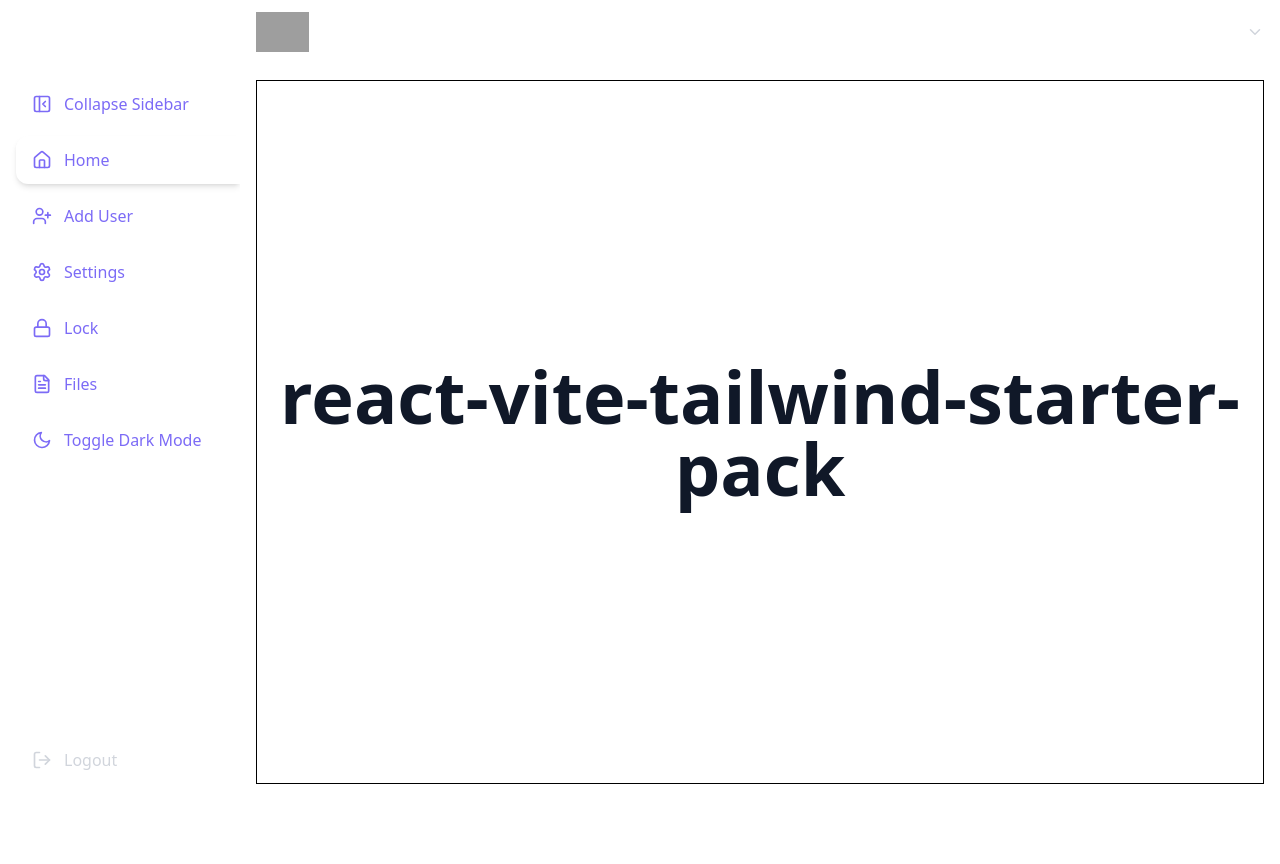
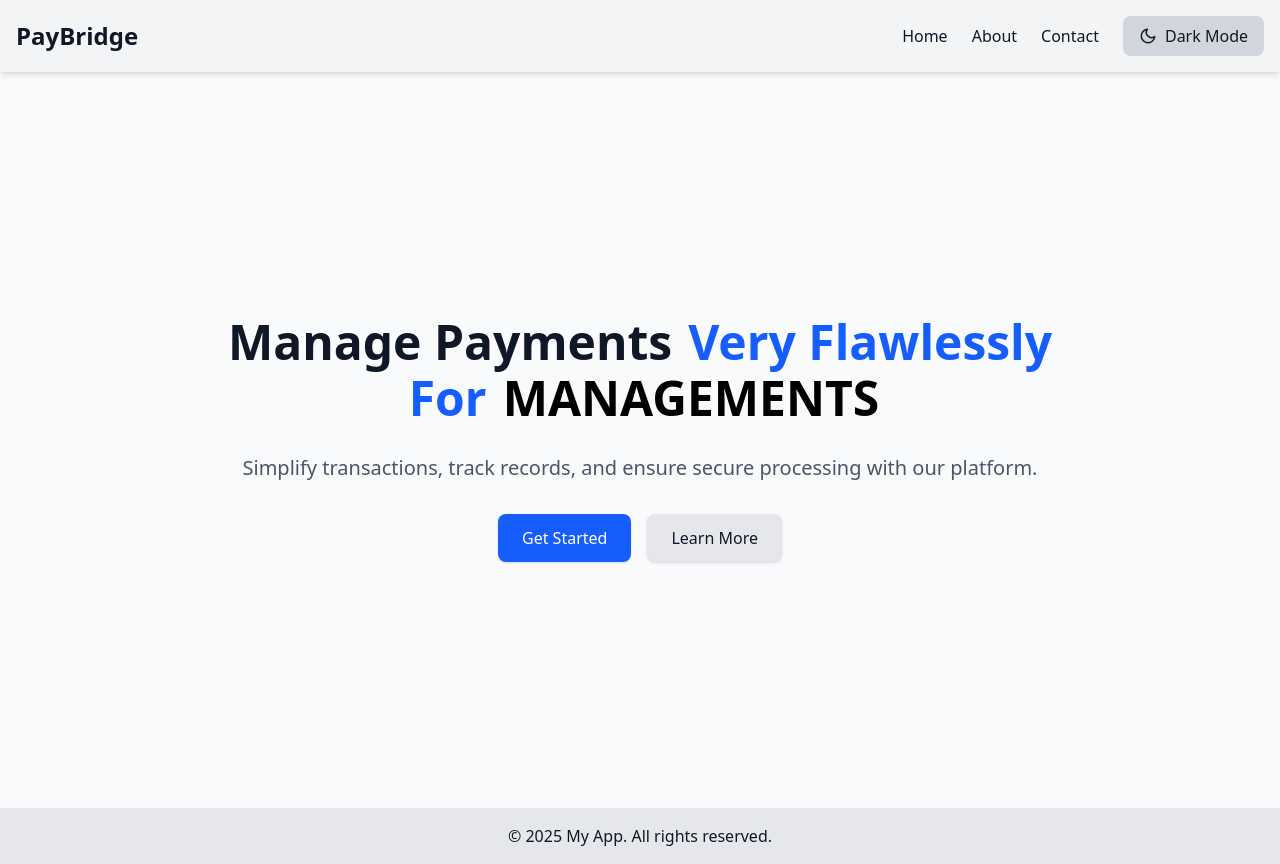
Before and after one commit to Rahul122703/PayBridge, a React (Vite) app in the folder frontend/: page / in a window 1280 px wide. Before the commit the page ends 800 px from the top, so only its background shows below. Built offline with nearby package versions, Linux system fonts and the light colour scheme; grey boxes are pictures that could not be loaded.

Commit message:
added login and register page with conditoinal rendering

```diff
--- a/frontend/src/App.jsx
+++ b/frontend/src/App.jsx
@@ -1,8 +1,13 @@
-import { BrowserRouter as Router, Routes, Route } from "react-router-dom";
+import {
+  BrowserRouter as Router,
+  Routes,
+  Route,
+  useLocation,
+} from "react-router-dom";
 import { useSelector } from "react-redux";
 import { useEffect } from "react";
 
-import { HomePage, AboutPage, LoginSignUpPage } from "./pages";
+import { HomePage, AboutPage, LoginSignUpPage, FirstPage } from "./pages";
 import {
   Sidebar,
   TopBar,
@@ -10,8 +15,36 @@ import {
   NavbarComponent,
 } from "./components";
 
-function App() {
+// Layout with Sidebar + TopBar
+function Layout({ children }) {
+  return (
+    <div className="flex min-h-screen bg-white dark:bg-gray-900 dark:text-white transition">
+      <Sidebar />
+      <div className="flex flex-col flex-1">
+        <TopBar />
+        <main className="flex-1 overflow-y-auto md:h-[50vh] rounded-2xl p-4 bg-white dark:bg-gray-800">
+          {children}
+        </main>
+      </div>
+    </div>
+  );
+}
+
+// Layout with Navbar + Footer (for "/")
+function LandingLayout({ children }) {
+  return (
+    <div className="flex flex-col min-h-screen">
+      <NavbarComponent />
+      <main className="flex-1">{children}</main>
+      <FooterComponent />
+    </div>
+  );
+}
+
+function AppContent() {
+  const location = useLocation();
   const darkMode = useSelector((state) => state.ui.darkMode);
+  const themeColor = useSelector((state) => state.ui.themeColor);
 
   // Dark mode toggle
   useEffect(() => {
@@ -22,26 +55,42 @@ function App() {
     }
   }, [darkMode]);
 
-  const themeColor = useSelector((state) => state.ui.themeColor);
+  // "/" route → Landing layout
+  if (location.pathname === "/") {
+    return (
+      <LandingLayout>
+        <FirstPage />
+      </LandingLayout>
+    );
+  } else if (location.pathname === "/auth") {
+    return (
+      <LandingLayout>
+        <LoginSignUpPage />
+      </LandingLayout>
+    );
+  } else if (location.pathname === "/about") {
+    return (
+      <LandingLayout>
+        <AboutPage />
+      </LandingLayout>
+    );
+  }
 
+  // Other routes → Sidebar + TopBar layout
+  return (
+    <Layout>
+      <Routes>
+        <Route path="/home" element={<HomePage />} />
+        <Route path="/about" element={<AboutPage />} />
+      </Routes>
+    </Layout>
+  );
+}
+
+function App() {
   return (
     <Router>
-      <div
-        className={`flex min-h-screen bg-[${themeColor}] dark:bg-gray-900 dark:text-white transition`}>
-        <Sidebar />
-
-        <div className="flex flex-col flex-1">
-          <TopBar />
-
-          <main className="flex-1 overflow-y-auto md:h-[50vh] rounded-2xl p-4 bg-white">
-            <Routes>
-              <Route path="/" element={<HomePage />} />
-              <Route path="/about" element={<AboutPage />} />
-              <Route path="/auth" element={<LoginSignUpPage />} />
-            </Routes>
-          </main>
-        </div>
-      </div>
+      <AppContent />
     </Router>
   );
 }
--- /dev/null
+++ b/frontend/src/components/HeroSection.jsx
@@ -0,0 +1,80 @@
+import { Link } from "react-router-dom";
+import { motion } from "framer-motion";
+import { useState, useEffect } from "react";
+
+const HeroSection = () => {
+  const managements = ["SCHOOL", "COLLEGE", "MANAGEMENTS"];
+  const [currentIndex, setCurrentIndex] = useState(0);
+
+  // cycle through managements array
+  useEffect(() => {
+    const interval = setInterval(() => {
+      setCurrentIndex((prev) => (prev + 1) % managements.length);
+    }, 2000); // change every 2s
+    return () => clearInterval(interval);
+  }, [managements.length]);
+
+  return (
+    <section className="bg-gray-50 dark:bg-gray-800 text-center py-20 px-6 sm:px-12 transition h-[92vh]">
+      <div className="max-w-4xl mx-auto h-full grid place-items-center">
+        <div className="border border-none">
+          <h2 className="text-4xl sm:text-5xl font-extrabold text-gray-900 dark:text-white mb-6 flex flex-wrap justify-center gap-2">
+            <motion.span
+              initial={{ opacity: 0, y: -20 }}
+              animate={{ opacity: 1, y: 0 }}
+              transition={{ duration: 0.8 }}>
+              Manage Payments
+            </motion.span>
+
+            <motion.span
+              className="text-blue-600 dark:text-blue-400 ml-2"
+              initial={{ opacity: 0, x: -30 }}
+              animate={{ opacity: 1, x: 0 }}
+              transition={{ duration: 1 }}>
+              Very Flawlessly
+            </motion.span>
+
+            <motion.span
+              className="text-blue-600 dark:text-blue-400 ml-2"
+              initial={{ opacity: 0 }}
+              animate={{ opacity: 1 }}
+              transition={{ duration: 1, delay: 0.5 }}>
+              For
+            </motion.span>
+
+            {/* Animated managements word */}
+            <motion.span
+              key={currentIndex} // trigger re-animation
+              className="text-black dark:text-white ml-2"
+              initial={{ opacity: 0, y: 30 }}
+              animate={{ opacity: 1, y: 0 }}
+              exit={{ opacity: 0, y: -30 }}
+              transition={{ duration: 0.8 }}>
+              {managements[currentIndex]}
+            </motion.span>
+          </h2>
+
+          <p className="text-lg sm:text-xl text-gray-600 dark:text-gray-300 my-8">
+            Simplify transactions, track records, and ensure secure processing
+            with our platform.
+          </p>
+
+          <div className="flex flex-col sm:flex-row justify-center gap-4">
+            <Link
+              to="/auth"
+              className="px-6 py-3 bg-blue-600 text-white rounded-lg shadow hover:bg-blue-700 transition">
+              Get Started
+            </Link>
+            <Link
+              to="/about"
+              className="px-6 py-3 bg-gray-200 dark:bg-gray-700 text-gray-900 dark:text-white rounded-lg shadow hover:bg-gray-300 dark:hover:bg-gray-600 transition">
+              Learn More
+            </Link>
+          </div>
+        </div>
+      </div>
+    </section>
+  );
+};
+
+export default HeroSection;
--- a/frontend/src/components/NavbarComponent.jsx
+++ b/frontend/src/components/NavbarComponent.jsx
@@ -1,10 +1,9 @@
 import { Link } from "react-router-dom";
-import { DarkModeToggleComponent } from ".";
-
+import DarkModeToggleComponent from "./DarkModeToggleComponent";
 const NavbarComponent = () => {
   return (
-    <nav className="sticky top-0 bg-gray-200 text-gray-900 dark:bg-gray-800 dark:text-white p-4 shadow-md flex flex-col sm:flex-row sm:justify-between sm:items-center gap-4 transition">
-      <h1 className="text-xl font-bold text-center sm:text-left">My App</h1>
+    <nav className="sticky top-0 bg-gray-100 text-gray-900 dark:bg-gray-900 dark:text-gray-100 p-4 shadow-md flex flex-col sm:flex-row sm:justify-between sm:items-center gap-4 transition">
+      <h1 className="text-2xl font-bold text-center sm:text-left">PayBridge</h1>
 
       <div className="flex flex-col sm:flex-row items-center gap-4 sm:gap-6">
         <Link
@@ -17,6 +16,11 @@ const NavbarComponent = () => {
           className="hover:text-blue-600 dark:hover:text-blue-400 transition">
           About
         </Link>
+        <Link
+          to="/contact"
+          className="hover:text-blue-600 dark:hover:text-blue-400 transition">
+          Contact
+        </Link>
         <DarkModeToggleComponent />
       </div>
     </nav>
--- a/frontend/src/components/SidebarDesktop.jsx
+++ b/frontend/src/components/SidebarDesktop.jsx
@@ -33,7 +33,8 @@ export default function SidebarDesktop() {
           darkMode
             ? "bg-gray-900 text-gray-200"
             : ` bg-[${themeColor}] text-white`
-        }`}>
+        }`}
+      style={!darkMode ? { backgroundColor: themeColor } : {}}>
       <NavList
         items={navItems}
         pathname={location.pathname}
--- a/frontend/src/components/TopBar.jsx
+++ b/frontend/src/components/TopBar.jsx
@@ -46,9 +46,8 @@ const TopbarMobile = ({ toggleDropdown, dropdownOpen, dropdownRef }) => {
   return (
     <div
       className={`w-full transition-all duration-300 px-4 py-3 flex justify-between items-center sticky top-0 md:hidden z-[200]
-        ${
-          darkMode ? "bg-gray-900 text-white" : `bg-[${themeColor}] text-white`
-        }`}>
+        ${darkMode ? "bg-gray-900 text-white" : ` text-white`}`}
+      style={!darkMode ? { backgroundColor: themeColor } : {}}>
       <div className="text-xl font-bold tracking-wide">
         <Link to="/">PayBridge</Link>
       </div>
@@ -74,9 +73,8 @@ const TopbarDesktop = ({ toggleDropdown, dropdownOpen, dropdownRef }) => {
   return (
     <div
       className={`w-full transition-all duration-300 px-4 py-3  justify-between items-center sticky top-0 hidden md:flex
-        ${
-          darkMode ? "bg-gray-900 text-white" : `bg-[${themeColor}] text-white`
-        }`}>
+        ${darkMode ? "bg-gray-900 text-white" : ` text-white`}`}
+      style={!darkMode ? { backgroundColor: themeColor } : {}}>
       <div className="text-xl font-bold tracking-wide border border-none flex flex-row justify-between items-center w-full max-w-[10rem]">
         <img src={webLogo} alt="WebLogo" className="h-[2.5rem] w-auto" />
         <Link to="/">PayBridge</Link>
--- a/frontend/src/components/index.jsx
+++ b/frontend/src/components/index.jsx
@@ -7,7 +7,9 @@ import LogoutButton from "./LogoutButton";
 import NavList from "./NavList";
 import Sidebar from "./Sidebar";
 import SidebarDesktop from "./SidebarDesktop";
+import HeroSection from "./HeroSection";
 import NavItem from "./NavItem";
+
 export {
   NavbarComponent,
   SidebarDesktop,
@@ -16,6 +18,7 @@ export {
   DarkModeToggleComponent,
   LogoutButton,
   Sidebar,
+  HeroSection,
   TopBar,
   NavList,
   NavItem,
--- a/frontend/src/features/UI/UISlice.jsx
+++ b/frontend/src/features/UI/UISlice.jsx
@@ -7,7 +7,7 @@ import { useSelector } from "react-redux";
 const initialNavItems = [
   {
     label: "Home",
-    route: "/",
+    route: "/home",
     icon: Home,
     isButton: false,
   },
@@ -49,7 +49,7 @@ const uiSlice = createSlice({
     darkMode: false,
     collapsed: false,
     navItems: initialNavItems,
-    themeColor: "#1E1B44",
+    themeColor: "#1d1b44",
   },
   reducers: {
     toggleDarkMode: (state) => {
--- a/frontend/src/pages/AboutPage.tsx
+++ b/frontend/src/pages/AboutPage.jsx
@@ -1,4 +1,4 @@
-const Hero = () => {
+const AboutPage = () => {
   return (
     <section className="w-full bg-gray-50 dark:bg-gray-900 text-gray-900 dark:text-gray-100 transition-colors duration-300">
       <div className="max-w-6xl mx-auto flex flex-col lg:flex-row items-center justify-between gap-8 px-6 py-16">
@@ -16,7 +16,7 @@ const Hero = () => {
         <div className="flex-1">
           <img
             src="https://miro.medium.com/v2/resize:fit:1400/1*v2s19jk0rs5OfwWcB9j44w.png"
-            alt="Hero Illustration"
+            alt="AboutPage Illustration"
             className="w-full max-w-md mx-auto"
           />
         </div>
@@ -25,4 +25,4 @@ const Hero = () => {
   );
 };
 
-export default Hero;
+export default AboutPage;
--- /dev/null
+++ b/frontend/src/pages/FirstPage.jsx
@@ -0,0 +1,11 @@
+import { NavbarComponent, HeroSection } from "../components";
+
+const FirstPage = () => {
+  return (
+    <div className="flex flex-col w-full border border-none bg-white text-gray-900 dark:bg-gray-900 dark:text-gray-100 transition-colors duration-30 h-full ">
+      <HeroSection />
+    </div>
+  );
+};
+
+export default FirstPage;
--- a/frontend/src/pages/LoginSignUpPage.tsx
+++ b/frontend/src/pages/LoginSignUpPage.jsx
@@ -1,7 +1,7 @@
 import React, { useState } from "react";
 
-const LoginSignUpPage: React.FC = () => {
-  const [activeTab, setActiveTab] = useState<"login" | "signup">("login");
+const LoginSignUpPage = () => {
+  const [activeTab, setActiveTab] = useState("login");
 
   return (
     <div className="h-[80vh]  flex items-center justify-center bg-gray-100 dark:bg-gray-900 transition-colors duration-300 overflow-hidden">
--- a/frontend/src/pages/index.tsx
+++ b/frontend/src/pages/index.jsx
@@ -1,5 +1,5 @@
 import HomePage from "./HomePage";
 import AboutPage from "./AboutPage";
 import LoginSignUpPage from "./LoginSignUpPage";
-
-export { HomePage, AboutPage, LoginSignUpPage };
+import FirstPage from "./FirstPage";
+export { HomePage, AboutPage, LoginSignUpPage, FirstPage };
```
Also changed, not shown: frontend/src/pages/HomePage.jsx (renamed from frontend/src/pages/HomePage.tsx), 2 other files (tests, documents, lock files or other folders).
